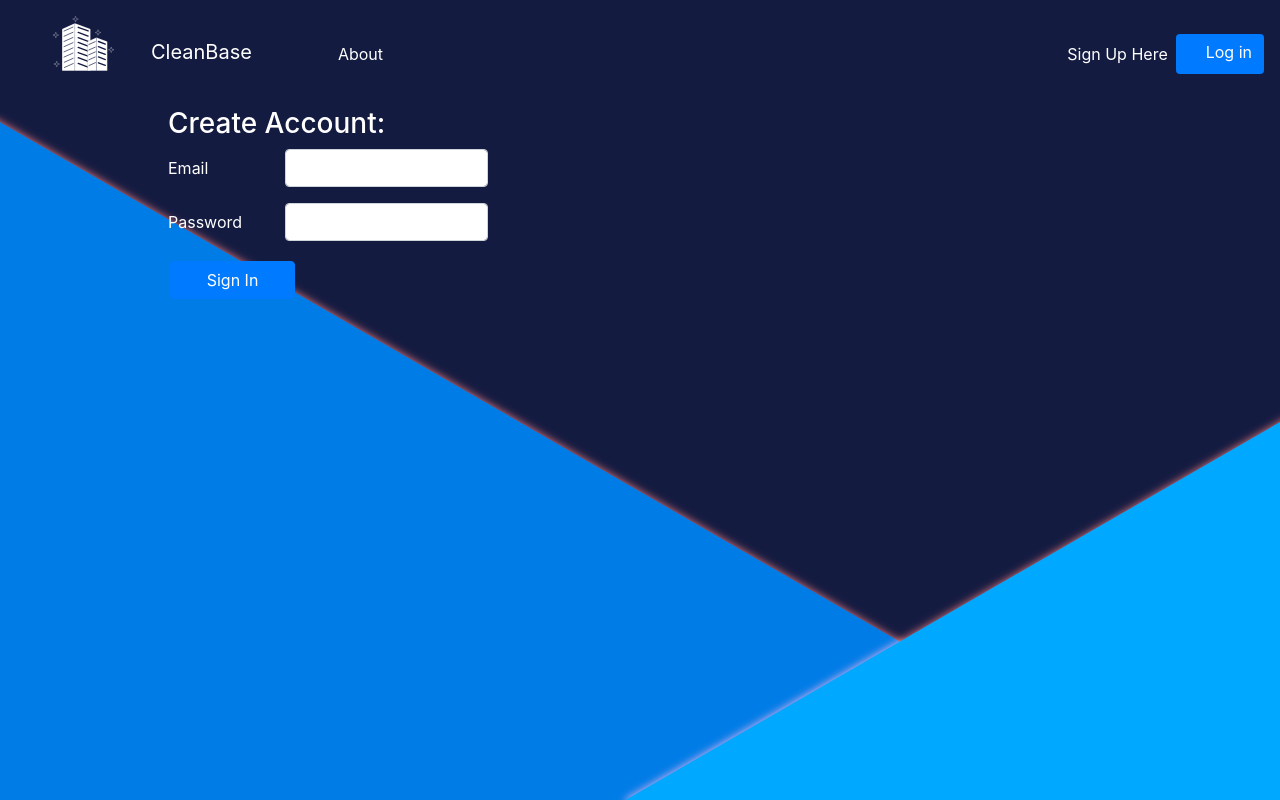
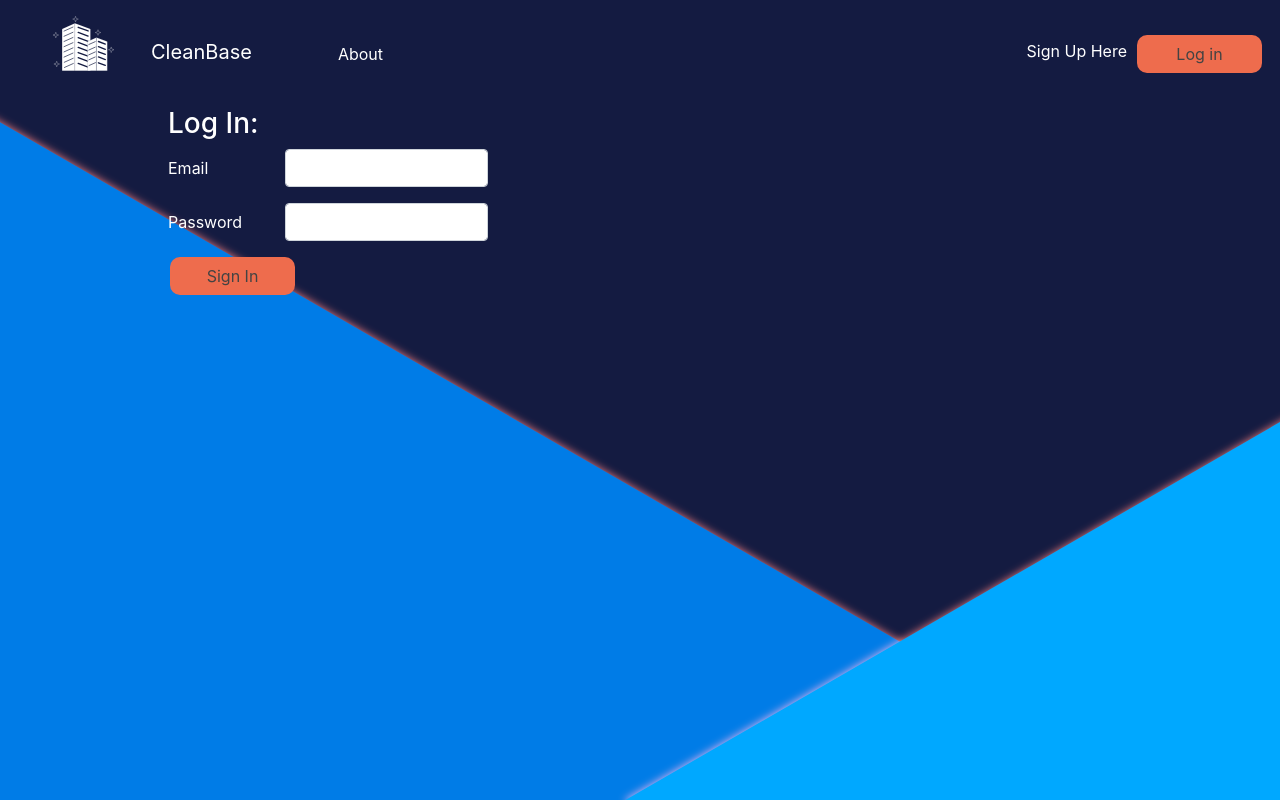
Before and after one commit to katerinaboyer/cleanbase, a React (Create React App) app: page /signin in a window 1280 px wide. Built offline with nearby package versions, Linux system fonts and the light colour scheme.

Commit message:
form button editing

```diff
--- a/src/components/account-settings-page.component.js
+++ b/src/components/account-settings-page.component.js
@@ -1,5 +1,5 @@
 import React, { Component } from "react";
-import {Form, Button, Col, Row} from 'react-bootstrap';
+import {Form, Col, Row} from 'react-bootstrap';
 
 import "./../styles.css"
 
@@ -45,9 +45,9 @@ export default class AccountSettings extends Component {
                                 <Form.Control type="phone" placeholder="123-456-7890" />
                             </Col>
                         </Form.Group>
-                        <Button className="button-secondary" type="submit">
+                        <button className="button-submit" type="submit">
                             Update
-                        </Button>
+                        </button>
                     </Form>
                 </div>
 
--- a/src/components/create-building.component.js
+++ b/src/components/create-building.component.js
@@ -1,6 +1,6 @@
 import React, { Component } from 'react';
 import axios from 'axios';
-import {Form, Button, Col, Row} from 'react-bootstrap';
+import {Form, Col, Row} from 'react-bootstrap';
 
 export default class CreateBuilding extends Component {
   constructor(props) {
@@ -118,13 +118,13 @@ export default class CreateBuilding extends Component {
               <Form.Group as={Row} controlId="formBasicAddress">
                   <Form.Label column sm={3}>Address</Form.Label>
                   <Col sm={9}>
-                      <Form.Control type="address" placeholder="123 Aggie Dr." onChange={this.onChangeAddress}/>
+                      <Form.Control type="address" placeholder="EX: 123 Aggie Dr." onChange={this.onChangeAddress}/>
                   </Col>
               </Form.Group>
 
-              <Button className="button-secondary" type="submit">
+              <button className="button-submit" type="submit">
                   Create Building
-              </Button>
+              </button>
           </Form>
       </div>
     )
--- a/src/components/create-desk.component.js
+++ b/src/components/create-desk.component.js
@@ -1,6 +1,6 @@
 import React, { Component } from 'react';
 import axios from 'axios';
-import {Form, Button, Col, Row} from 'react-bootstrap';
+import {Form, Col, Row} from 'react-bootstrap';
 
 export default class CreateDesk extends Component {
     constructor(props) {
@@ -85,9 +85,9 @@ export default class CreateDesk extends Component {
                     </Col>
                 </Form.Group>
 
-                <Button className="button-secondary" type="submit">
+                <button className="button-submit" type="submit">
                     Create Desk
-                </Button>
+                </button>
             </Form>
           </div>
         )
--- a/src/components/create-floor.component.js
+++ b/src/components/create-floor.component.js
@@ -1,6 +1,6 @@
 import React, { Component } from "react";
 import axios from "axios";
-import {Form, Button, Col, Row} from 'react-bootstrap';
+import {Form, Col, Row} from 'react-bootstrap';
 
 export default class CreateFloor extends Component {
   constructor(props) {
@@ -102,9 +102,9 @@ export default class CreateFloor extends Component {
                     </Col>
                 </Form.Group>
 
-                <Button className="button-secondary" type="submit">
+                <button className="button-edit" type="submit">
                     Create Desk
-                </Button>
+                </button>
             </Form>
           </div>
     );
--- a/src/components/create-reservation.component.js
+++ b/src/components/create-reservation.component.js
@@ -2,7 +2,7 @@ import React, { Component } from "react";
 import axios from "axios";
 import TimePicker from "react-time-picker";
 import DatePicker from "react-datepicker";
-import {Form, Button, Col, Row} from 'react-bootstrap';
+import {Form, Col, Row} from 'react-bootstrap';
 
 export default class CreateReservation extends Component {
   constructor(props) {
@@ -211,9 +211,9 @@ export default class CreateReservation extends Component {
             </select>
           </div> */}
 
-              <Button className="button-secondary" type="submit">
+              <button className="button-submit" type="submit">
                   Create Reservation
-              </Button>
+              </button>
           </Form>
       </div>
     );
--- a/src/components/create-room.component.js
+++ b/src/components/create-room.component.js
@@ -1,6 +1,6 @@
 import React, { Component } from "react";
 import axios from "axios";
-import {Form, Button, Col, Row} from 'react-bootstrap';
+import {Form, Col, Row} from 'react-bootstrap';
 
 export default class CreateRoom extends Component {
   constructor(props) {
@@ -123,9 +123,9 @@ export default class CreateRoom extends Component {
                 </Col>
             </Form.Group>
 
-            <Button className="button-secondary" type="submit">
+            <button className="button-submit" type="submit">
                 Create Room
-            </Button>
+            </button>
         </Form>
       </div>
 
--- a/src/components/dashboard-admin.component.js
+++ b/src/components/dashboard-admin.component.js
@@ -1,9 +1,9 @@
-import React, {useState, Component, useEffect } from "react";
+import React, {useState, useEffect } from "react";
 import axios from "axios";
 //import { Link } from 'react-router';
 import './../styles.css';
 import IllnessReport from "./illness-report.component";
-import { Container, Row, Col, Form, Button, Card} from 'react-bootstrap';
+import { Container, Row, Col, Form, Card} from 'react-bootstrap';
 import { useHistory } from "react-router-dom";
 import {connect} from "react-redux";
 
--- a/src/components/navbar.component.jsx
+++ b/src/components/navbar.component.jsx
@@ -1,6 +1,6 @@
 import React from "react";
 import { Link, useHistory, useLocation } from "react-router-dom";
-import { Navbar, Nav, Button, NavDropdown } from "react-bootstrap";
+import { Navbar, Nav, NavDropdown } from "react-bootstrap";
 import { connect, useSelector } from "react-redux";
 import { storeLogout } from "../store/userReducer";
 import { getUser } from "../store/selectors";
@@ -61,6 +61,10 @@ const NavigationBar = props => {
     history.replace("/");
   };
 
+  const logIn = () => {
+    history.push("/signin");
+  }
+
   return (
     <div style={{ color: "white" }}>
       <Navbar collapseOnSelect expand="lg" className="nav-bar">
@@ -86,15 +90,15 @@ const NavigationBar = props => {
             {user.name === "" && location.pathname !== "/user" && (
               <>
                 <Nav.Link href="/user">Sign Up Here</Nav.Link>
-                <Button style={{ border: "none" }} href="/signin">
+                <button className="button-submit" onClick={logIn}>
                   Log in
-                </Button>
+                </button>
               </>
             )}
             {user.name === "" && location.pathname === "/user" && (
-              <Button href="/signin" style={{ border: "none" }}>
+              <button onClick={logIn} className="button-submit">
                 Log in
-              </Button>
+              </button>
             )}
           </Nav>
         </Navbar.Collapse>
--- a/src/components/signin.component.js
+++ b/src/components/signin.component.js
@@ -3,7 +3,7 @@ import { connect } from "react-redux";
 import { useHistory } from "react-router-dom";
 import axios from "axios";
 import { storeLogin } from '../store/userReducer';
-import {Form, Button, Col, Row} from 'react-bootstrap';
+import {Form, Col, Row} from 'react-bootstrap';
 
 const bcrypt = require('bcryptjs');
 
@@ -47,7 +47,7 @@ const SignIn = (props) => {
 
       return (
         <div style={{marginLeft:"10.5rem", display:"block", color:"white", width:"25%"}} >
-        <h3 className="h3">Create Account:</h3>
+        <h3 className="h3">Log In:</h3>
         <Form onSubmit={onSubmit}>
             <Form.Group as={Row} controlId="formAdmin">
                 <Form.Label column sm={4}>Email</Form.Label>
@@ -63,9 +63,9 @@ const SignIn = (props) => {
                 </Col>
             </Form.Group>
 
-            <Button className="button-secondary" type="submit">
+            <button className="button-submit" type="submit">
                 Sign In
-            </Button>
+            </button>
         </Form>
         </div>
       )
--- a/src/styles.css
+++ b/src/styles.css
@@ -39,6 +39,18 @@
   border-radius: 10px;
   background: #ee6c4d;
   color: #434343;
+}
+
+.button-submit {
+  border: none;
+  text-align: center;
+  display: block;
+  margin: 4px 2px;
+  min-width: 125px;
+  border-radius: 10px;
+  background: #ee6c4d;
+  color: #434343;
+  padding: 7px 20px
 }
 
 .button-add {
```
Also changed, not shown: src/components/create-account.component.js (+7 -7 lines), src/components/create-user.component.js (+6 -6 lines).
